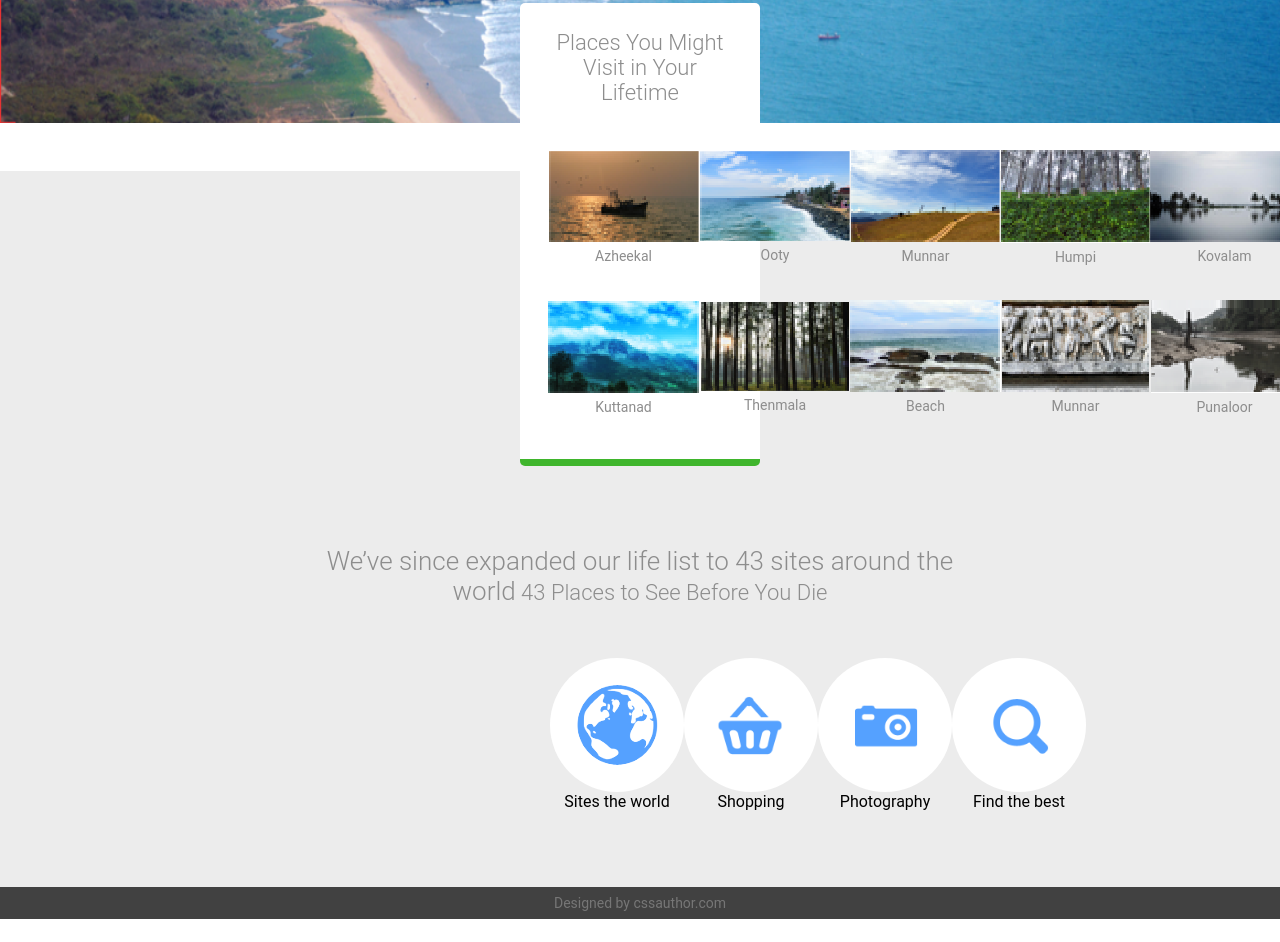
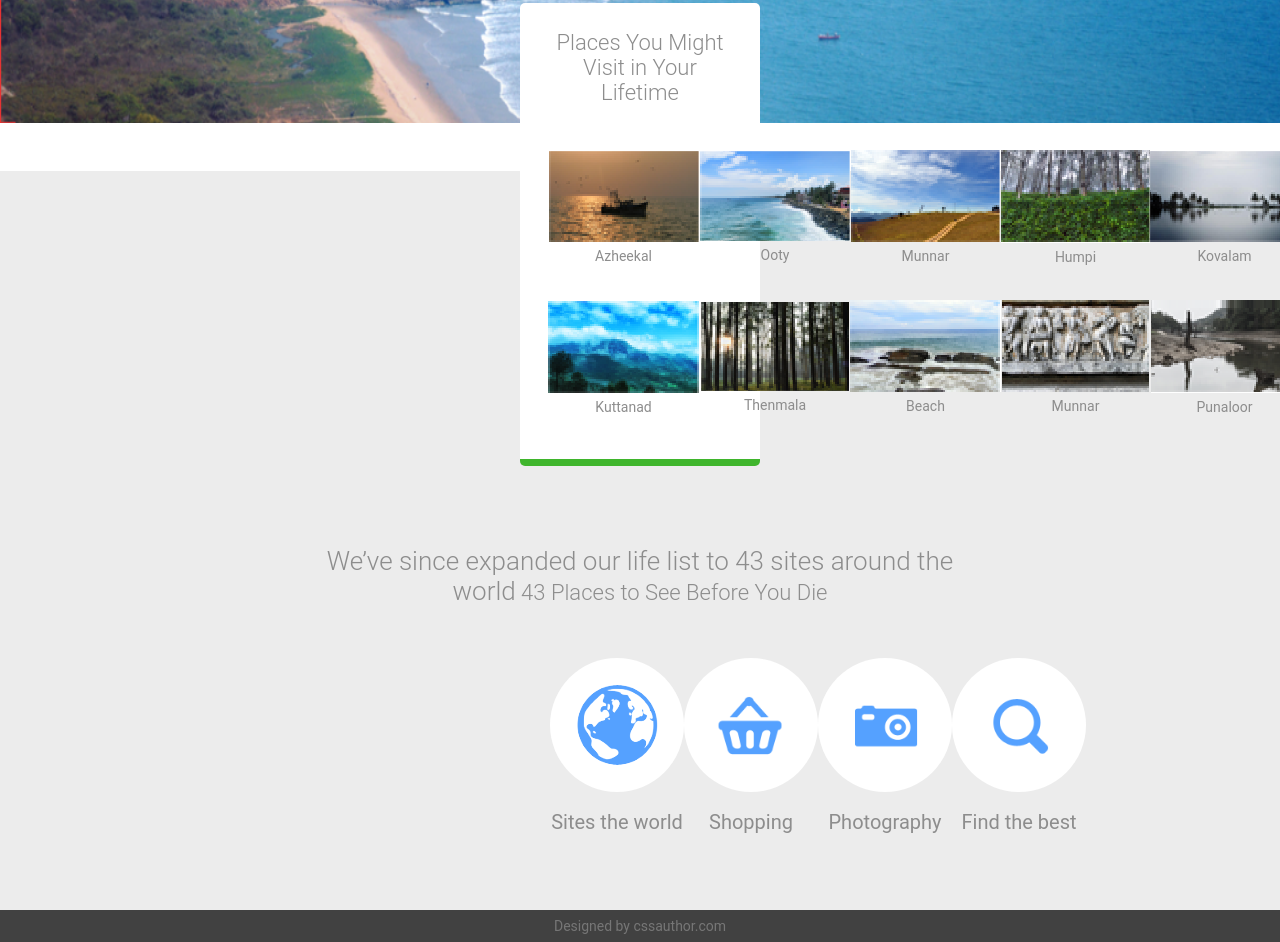
Before and after one commit to DimaStepanov1/lab2-3, a plain HTML site: page index.html in a window 1280 px wide. Shown: the part 592-1534 px from the top of the page. Before the commit the page ends 1511 px from the top, so only its background shows below. Drawn offline with Linux system fonts and the light colour scheme; a web font is replaced by a local one.

Commit message:
Update main.css

```diff
--- a/main.css
+++ b/main.css
@@ -187,7 +187,12 @@ h2 .inner-h2 {
     font-weight: 300;
     color: #8d8d8d;
 }
-
+.icon-text{
+    font-size: 20px;
+    color: #8d8d8d;
+    display: block;
+    margin-top: 18px;
+}
 footer {
     background-color: #414141;
     padding: 8px 0;
```
